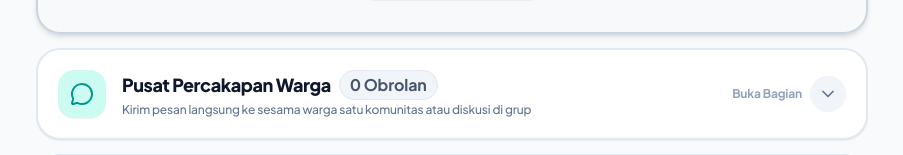
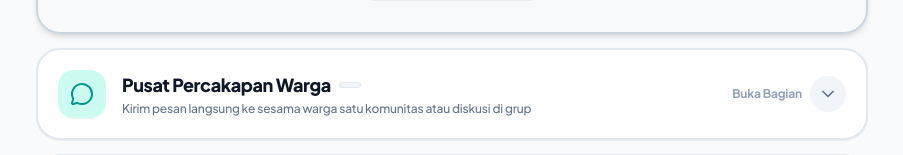
Before and after one commit to hambalitegalkota/jarimas-id, a Next.js app: page /kabar in a window 1280 px wide. Shown: the part 759-914 px from the top of the page, without its empty margins (188-1091 px from the left). Built offline with nearby package versions, Linux system fonts and the light colour scheme; no server answers; the database is empty.

Commit message:
fix(percakapan): hapus badge 64 obrolan dan badge jumlah grup komunitas dari pusat percakapan

```diff
--- a/src/app/(main)/kabar/page.tsx
+++ b/src/app/(main)/kabar/page.tsx
@@ -123,7 +123,7 @@ export default async function KabarPage({ searchParams }: KabarPageProps) {
       subtitle: isSuperAdmin
         ? "Kirim pesan langsung ke siapa saja atau berdiskusi di ruang obrolan grup"
         : "Kirim pesan langsung ke sesama warga satu komunitas atau diskusi di grup",
-      badgeText: totalUnreadChat > 0 ? `${totalUnreadChat} Pesan Baru` : `${convResult.conversations.length + groupRoomsResult.rooms.length} Obrolan`,
+      badgeText: totalUnreadChat > 0 ? `${totalUnreadChat} Pesan Baru` : undefined,
       icon: MessageCircle,
       activeColorBg: "bg-teal-600 dark:bg-teal-700",
       activeBorder: "border-teal-500",
--- a/src/components/kabar/percakapan-hub-section.tsx
+++ b/src/components/kabar/percakapan-hub-section.tsx
@@ -170,9 +170,6 @@ export function PercakapanHubSection({
           >
             <Users className="h-4 w-4 text-indigo-600" />
             <span>Percakapan Grup Komunitas</span>
-            <span className="rounded-full bg-slate-200 dark:bg-slate-700 px-1.5 py-0.2 text-[10px] font-mono font-bold">
-              {rooms.length}
-            </span>
           </button>
         </div>
 
```
